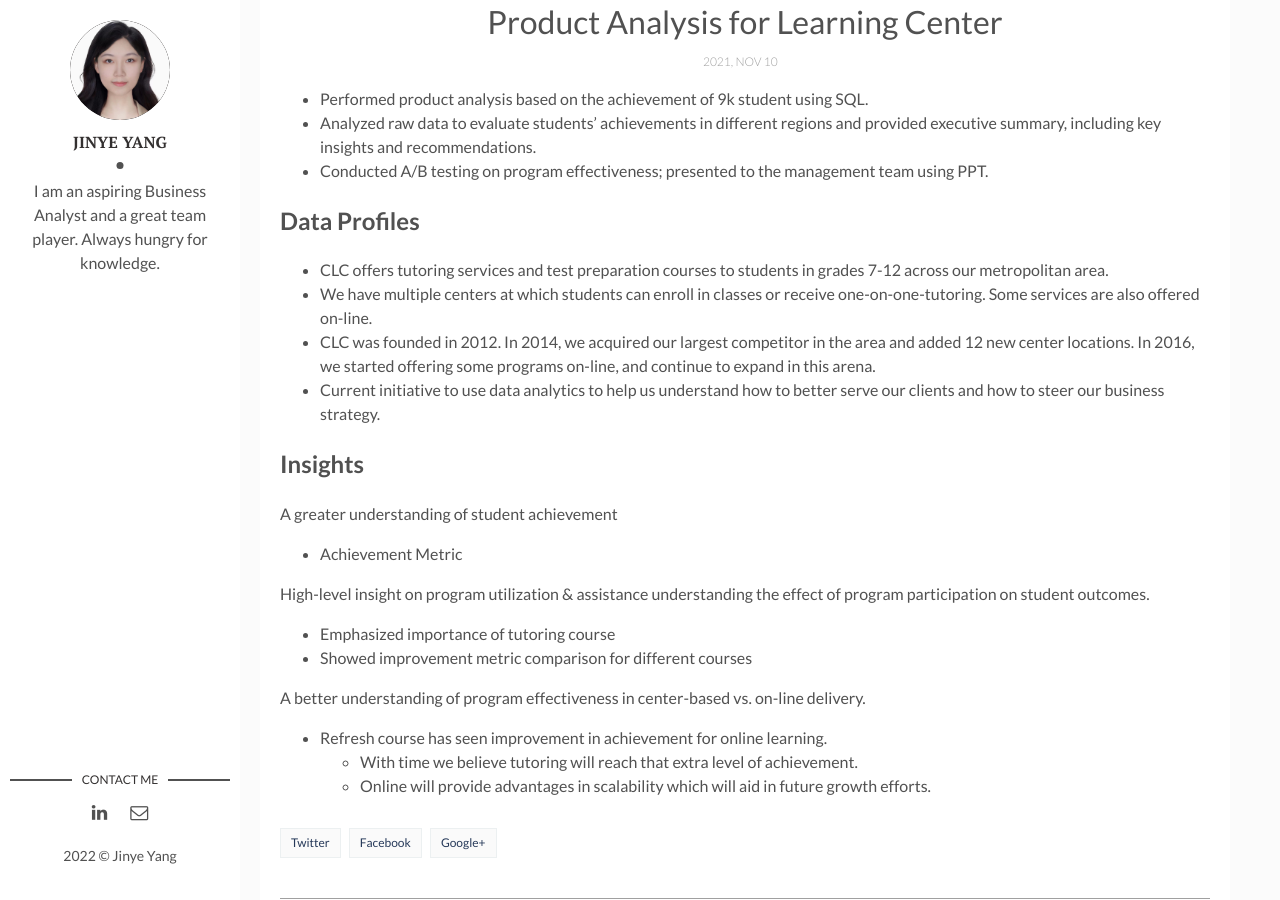
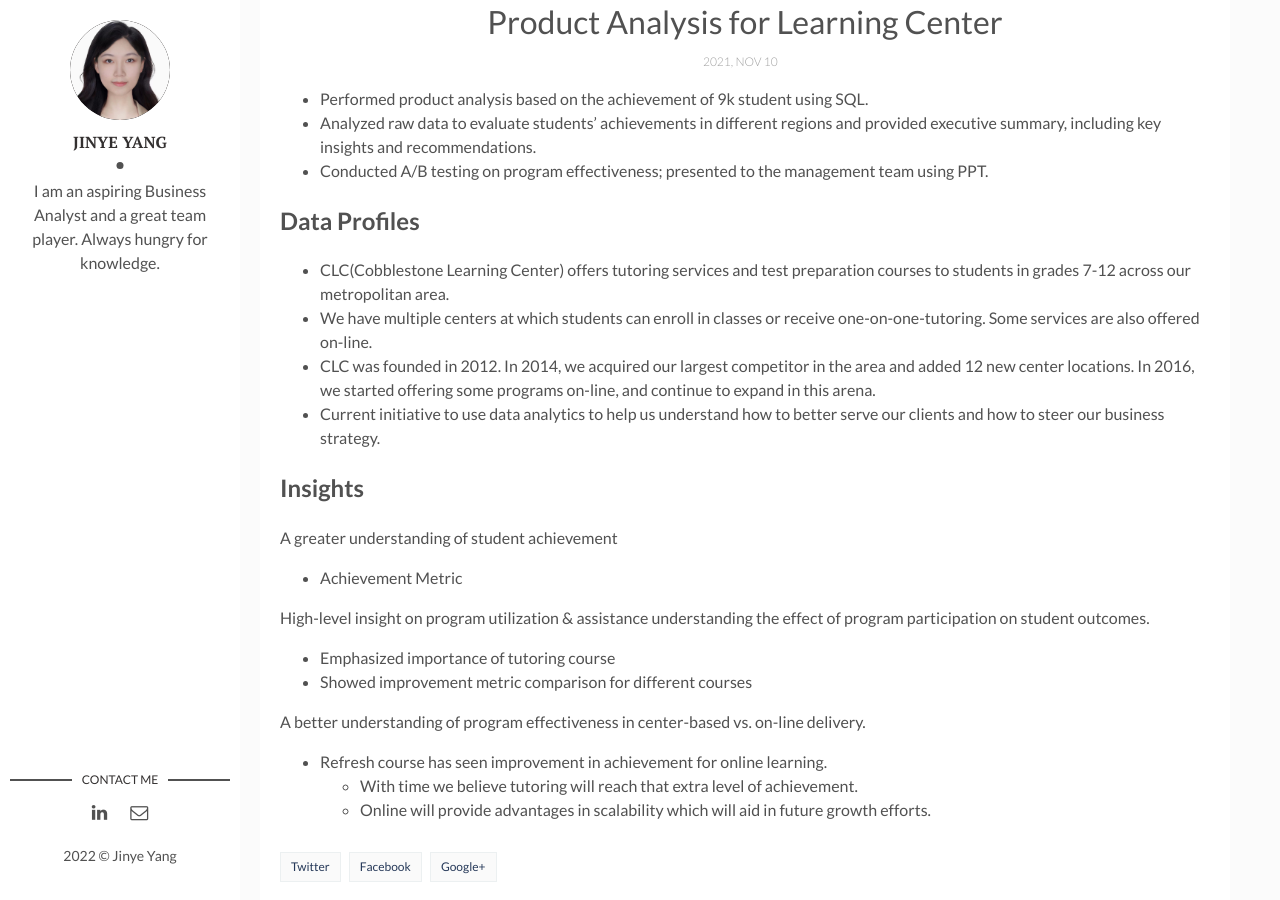
Before and after one commit to jinyey/jinyey.github.io, a Jekyll site: the page built from _posts/2021-11-11-cobblestone.markdown, in a window 1280 px wide and 900 px high, scrolled down 549 px. Built offline with Jekyll 4.4.1, drawn with Linux system fonts in a browser that asks for light colours.

Commit message:
Update 2021-11-11-cobblestone.markdown

```diff
--- a/_posts/2021-11-11-cobblestone.markdown
+++ b/_posts/2021-11-11-cobblestone.markdown
@@ -12,7 +12,7 @@ tags: [Analytics Design, Product Analysis, A/B Testing, Application]
 * Conducted A/B testing on program effectiveness; presented to the management team using PPT.
 
 ## Data Profiles
-* CLC offers tutoring services and test preparation courses to students in grades 7-12 across our metropolitan area.
+* CLC(Cobblestone Learning Center) offers tutoring services and test preparation courses to students in grades 7-12 across our metropolitan area.
 * We have multiple centers at which students can enroll in classes or receive one-on-one-tutoring. Some services are also offered on-line.
 * CLC was founded in 2012. In 2014, we acquired our largest competitor in the area and added 12 new center locations. In 2016, we started offering some programs on-line, and continue to expand in this arena.
 * Current initiative to use data analytics to help us understand how to better serve our clients and how to steer our business strategy.
```
